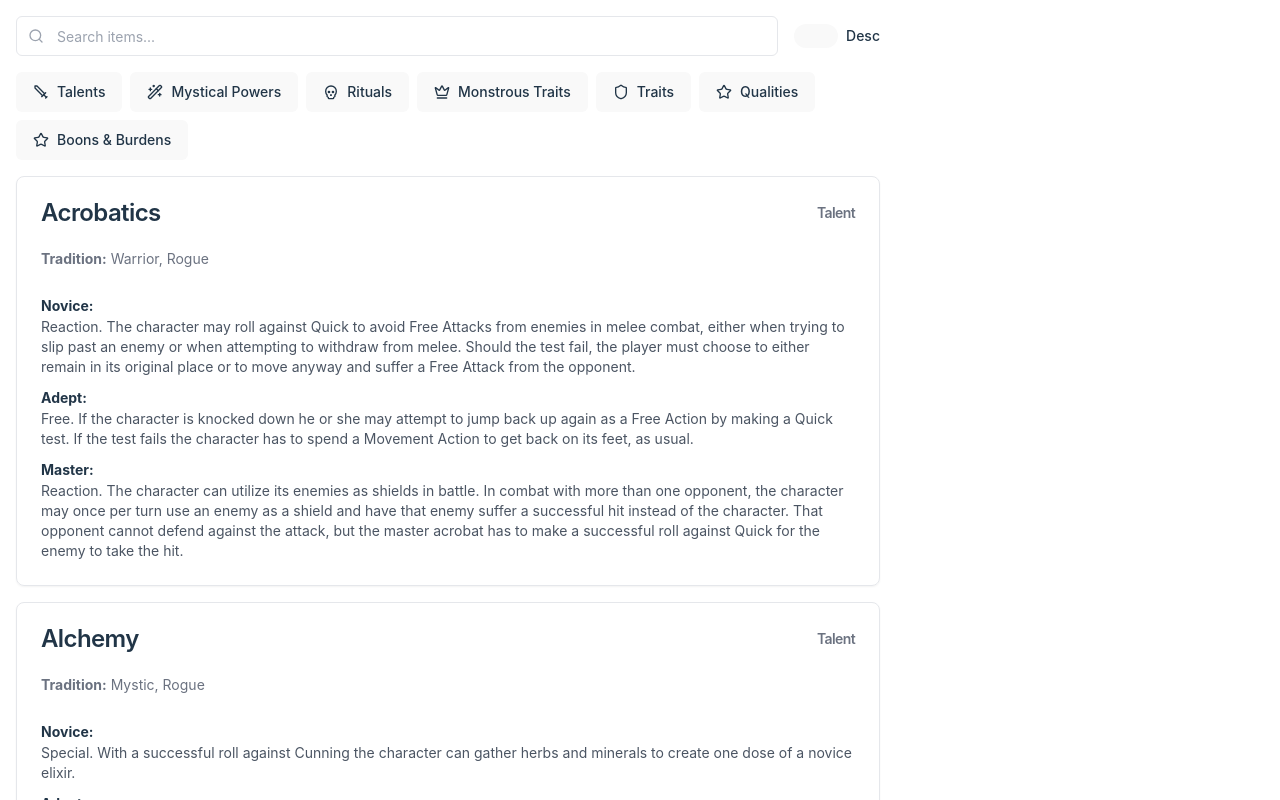
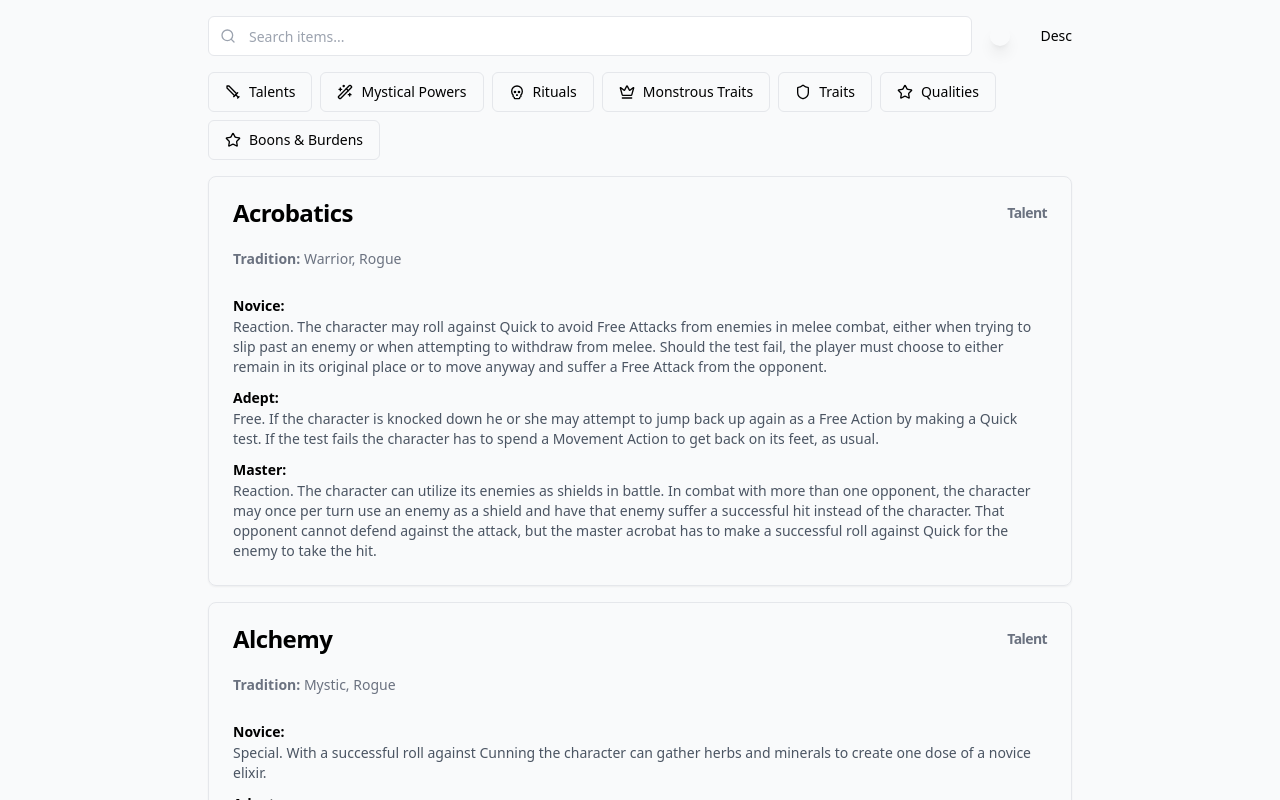
Before and after one commit to dokker/json-lookup, a React (Vite) app: page / in a window 1280 px wide. Shown: the top 800 px of the page. Built offline with nearby package versions, Linux system fonts and the light colour scheme.

Commit message:
remove leftover css rules

```diff
--- a/src/App.jsx
+++ b/src/App.jsx
@@ -3,7 +3,7 @@
 
 function App() {
   return (
-    <div className="min-h-screen">
+    <div className="min-h-screen bg-gray-50">
       <JsonLookup />
     </div>
   )
--- a/src/index.css
+++ b/src/index.css
@@ -1,72 +1,3 @@
 @tailwind base;
 @tailwind components;
 @tailwind utilities;
-
-:root {
-  font-family: Inter, system-ui, Avenir, Helvetica, Arial, sans-serif;
-  line-height: 1.5;
-  font-weight: 400;
-
-  color-scheme: light dark;
-  color: rgba(255, 255, 255, 0.87);
-  background-color: #242424;
-
-  font-synthesis: none;
-  text-rendering: optimizeLegibility;
-  -webkit-font-smoothing: antialiased;
-  -moz-osx-font-smoothing: grayscale;
-}
-
-a {
-  font-weight: 500;
-  color: #646cff;
-  text-decoration: inherit;
-}
-a:hover {
-  color: #535bf2;
-}
-
-body {
-  margin: 0;
-  display: flex;
-  place-items: center;
-  min-width: 320px;
-  min-height: 100vh;
-}
-
-h1 {
-  font-size: 3.2em;
-  line-height: 1.1;
-}
-
-button {
-  border-radius: 8px;
-  border: 1px solid transparent;
-  padding: 0.6em 1.2em;
-  font-size: 1em;
-  font-weight: 500;
-  font-family: inherit;
-  background-color: #1a1a1a;
-  cursor: pointer;
-  transition: border-color 0.25s;
-}
-button:hover {
-  border-color: #646cff;
-}
-button:focus,
-button:focus-visible {
-  outline: 4px auto -webkit-focus-ring-color;
-}
-
-@media (prefers-color-scheme: light) {
-  :root {
-    color: #213547;
-    background-color: #ffffff;
-  }
-  a:hover {
-    color: #747bff;
-  }
-  button {
-    background-color: #f9f9f9;
-  }
-}
```
